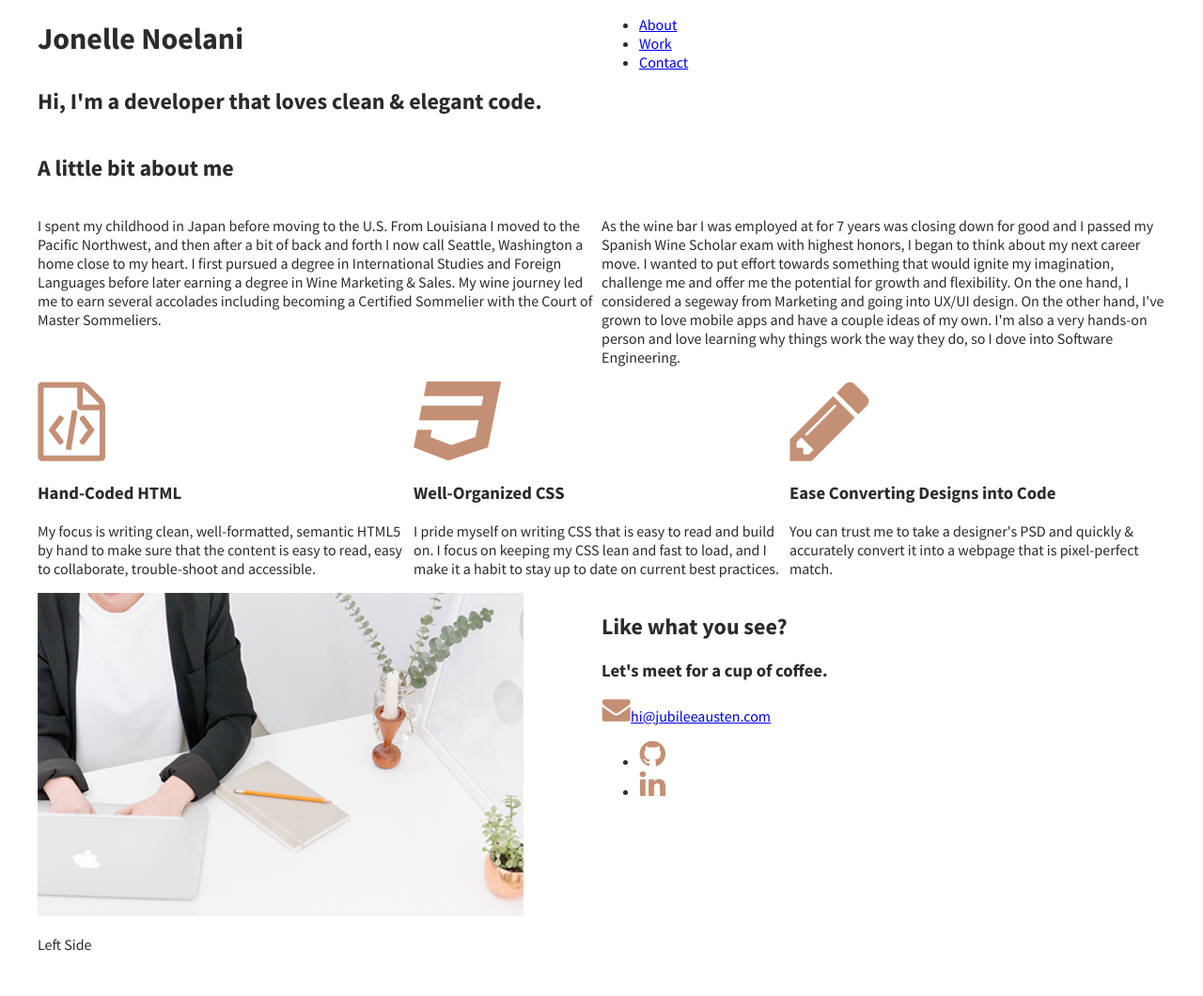
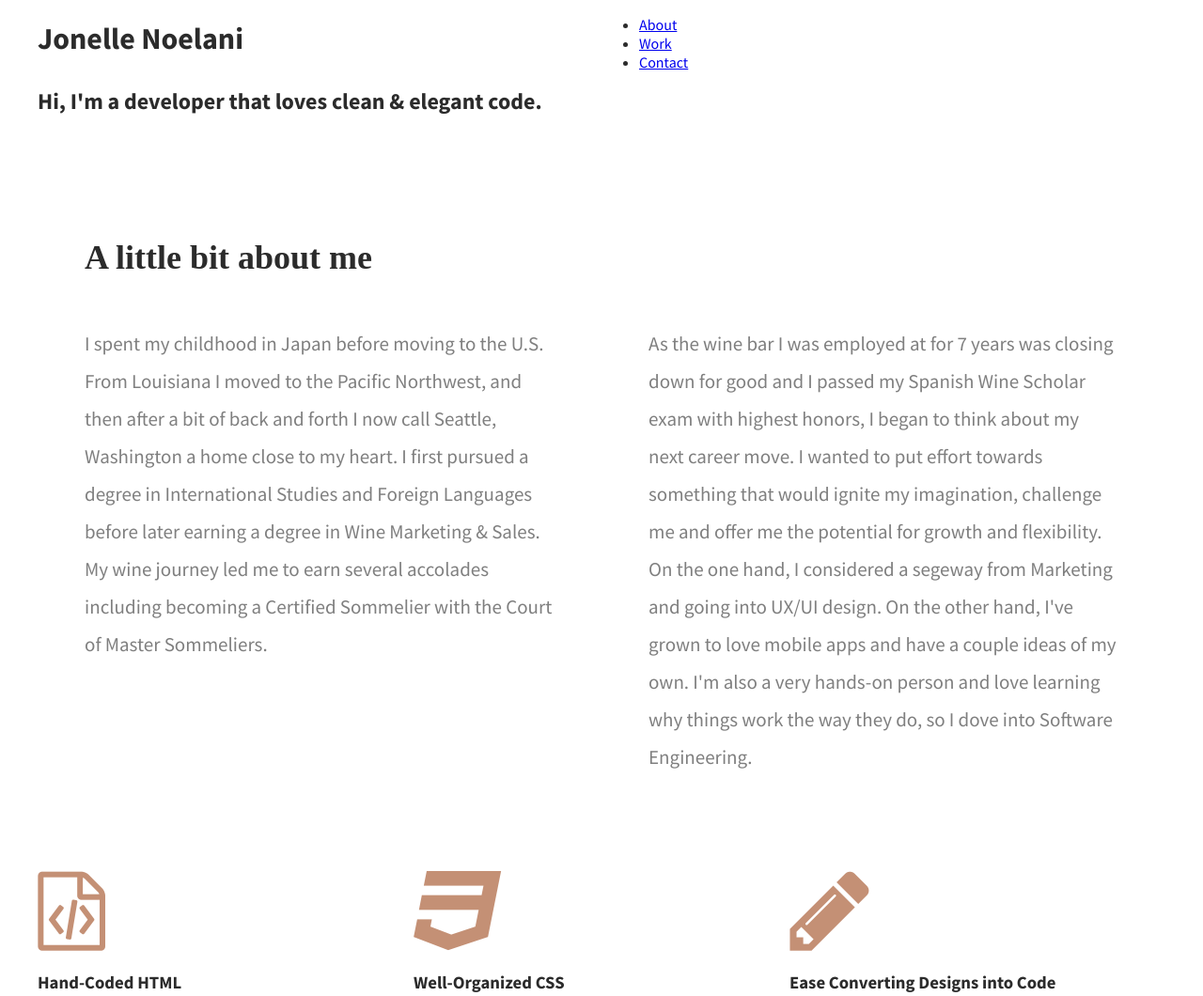
Before and after one commit to jonelle-noelani/first-personal-website, a plain HTML site: page index.html in a window 1280 px wide. Shown: the top 1060 px of the page at 94% size. Before the commit the page ends 1031 px from the top, so only its background shows below. Drawn offline with Linux system fonts and the light colour scheme.

Commit message:
style about section

```diff
--- a/css/main.css
+++ b/css/main.css
@@ -22,3 +22,22 @@ body {
   overflow: auto;
   float: left;
 }
+
+/***About***/
+#about .full-width {
+  padding: 80px 0;
+}
+
+#about h2 {
+  font-family: bold ‘Lora’, serif;
+  font-size: 36px;
+  padding-left: 50px;
+}
+
+#about p {
+  font-size: 21px;
+  color: #7f7f7f;
+  line-height: 40px;
+  padding-left: 50px;
+  padding-right: 50px;
+}
--- a/index.html
+++ b/index.html
@@ -5,6 +5,9 @@
         <link rel="stylesheet" href="css/normalize.css">
         <link rel="stylesheet" href="css/main.css">
         <link href='https://fonts.googleapis.com/css?family=Source+Sans+Pro:400,700' rel='stylesheet' type='text/css'>
+        <link rel="preconnect" href="https://fonts.gstatic.com">
+        <link href="https://fonts.googleapis.com/css2?family=Lora:wght@400;700&display=swap" rel="stylesheet">
+
     </head>
 
     <body>
```
